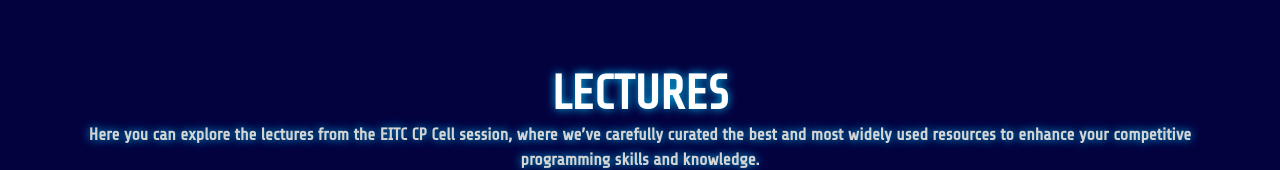
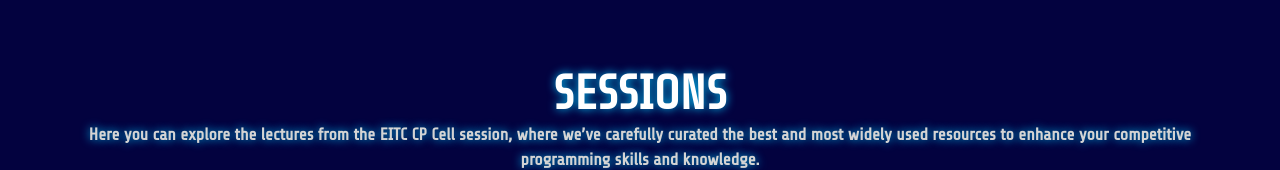
Before and after one commit to Idriss-Abidi/eitc-formation, a Next.js app: page / in a window 1280 px wide. Shown: the part 601-771 px from the top of the page. Built offline with nearby package versions, Linux system fonts and the light colour scheme.

Commit message:
Update Lectures.tsx

```diff
--- a/components/Lectures.tsx
+++ b/components/Lectures.tsx
@@ -34,7 +34,7 @@
         className="text-center text-5xl font-bold text-white text-neon"
         style={{ fontFamily: '"Share Tech", sans-serif' }}
       >
-        LECTURES
+        SESSIONS
       </motion.h2>
       <p
         className="text-center text-[17px] font-bold text-neon p-1"
```
